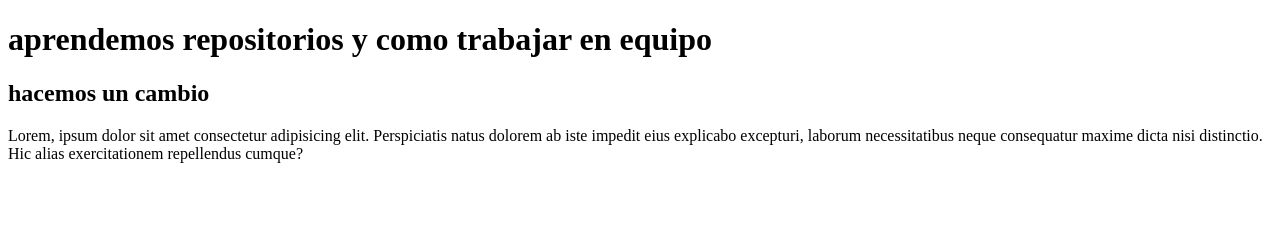
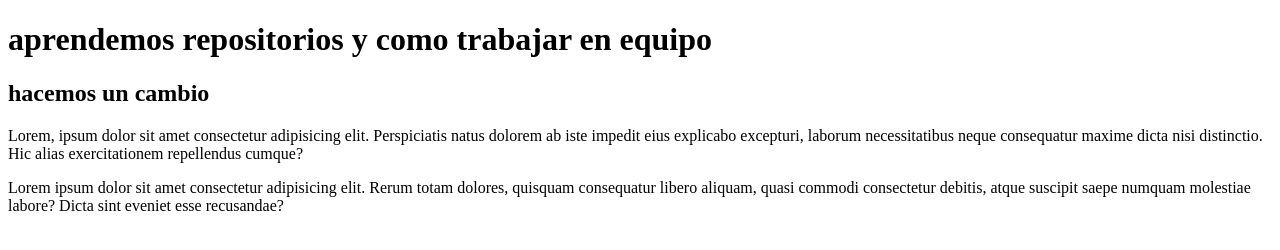
Before and after one commit to curicuri10/Git-github, a plain HTML site: page index.html in a window 1280 px wide. Drawn offline with Linux system fonts and the light colour scheme.

Commit message:
agregamos lorem

```diff
--- a/index.html
+++ b/index.html
@@ -11,5 +11,6 @@
     <h1> aprendemos repositorios y como trabajar en equipo </h1>
     <h2>hacemos un cambio</h2>
     <p>Lorem, ipsum dolor sit amet consectetur adipisicing elit. Perspiciatis natus dolorem ab iste impedit eius explicabo excepturi, laborum necessitatibus neque consequatur maxime dicta nisi distinctio. Hic alias exercitationem repellendus cumque?</p>
+    <p>Lorem ipsum dolor sit amet consectetur adipisicing elit. Rerum totam dolores, quisquam consequatur libero aliquam, quasi commodi consectetur debitis, atque suscipit saepe numquam molestiae labore? Dicta sint eveniet esse recusandae?</p>
 </body>
 </html>
```
